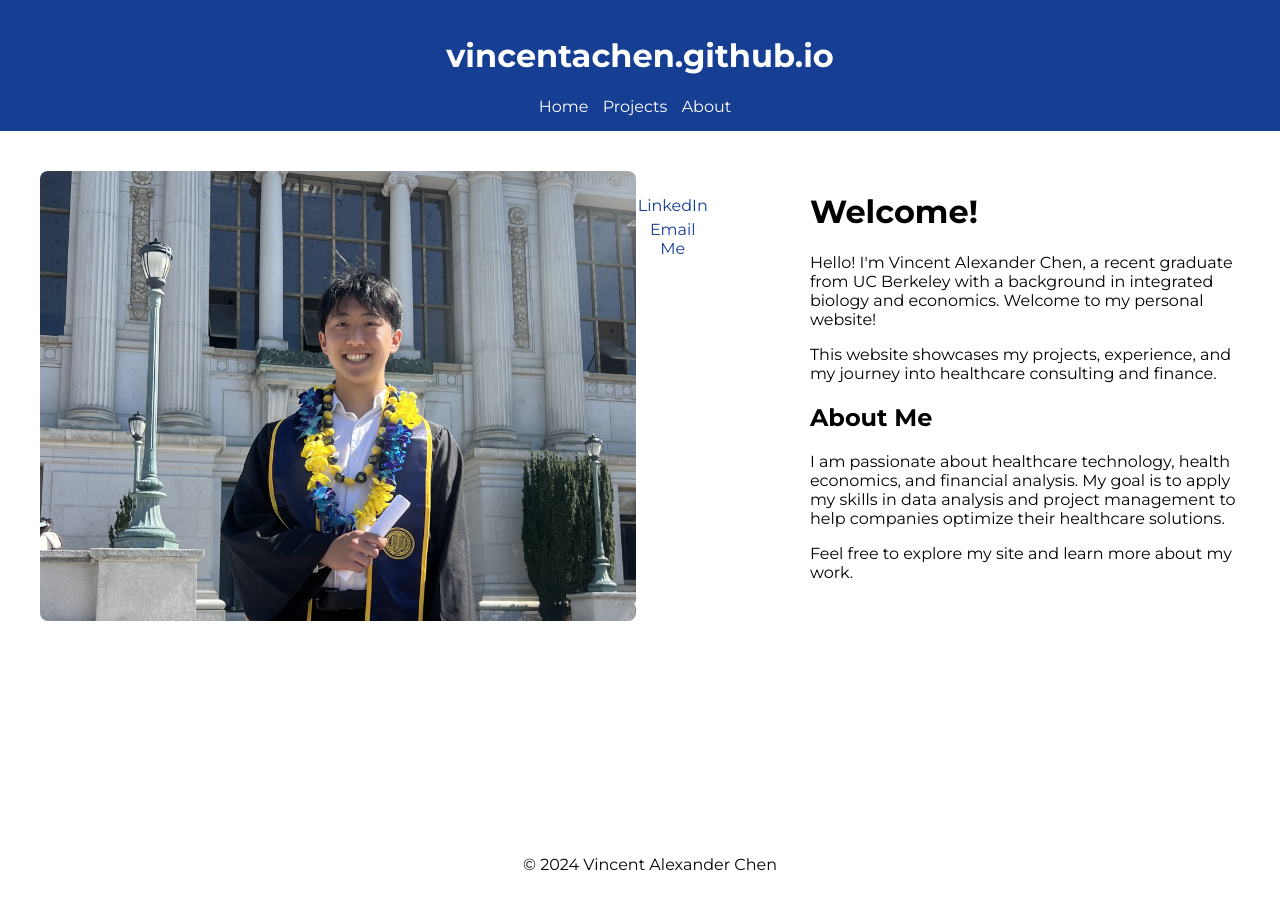
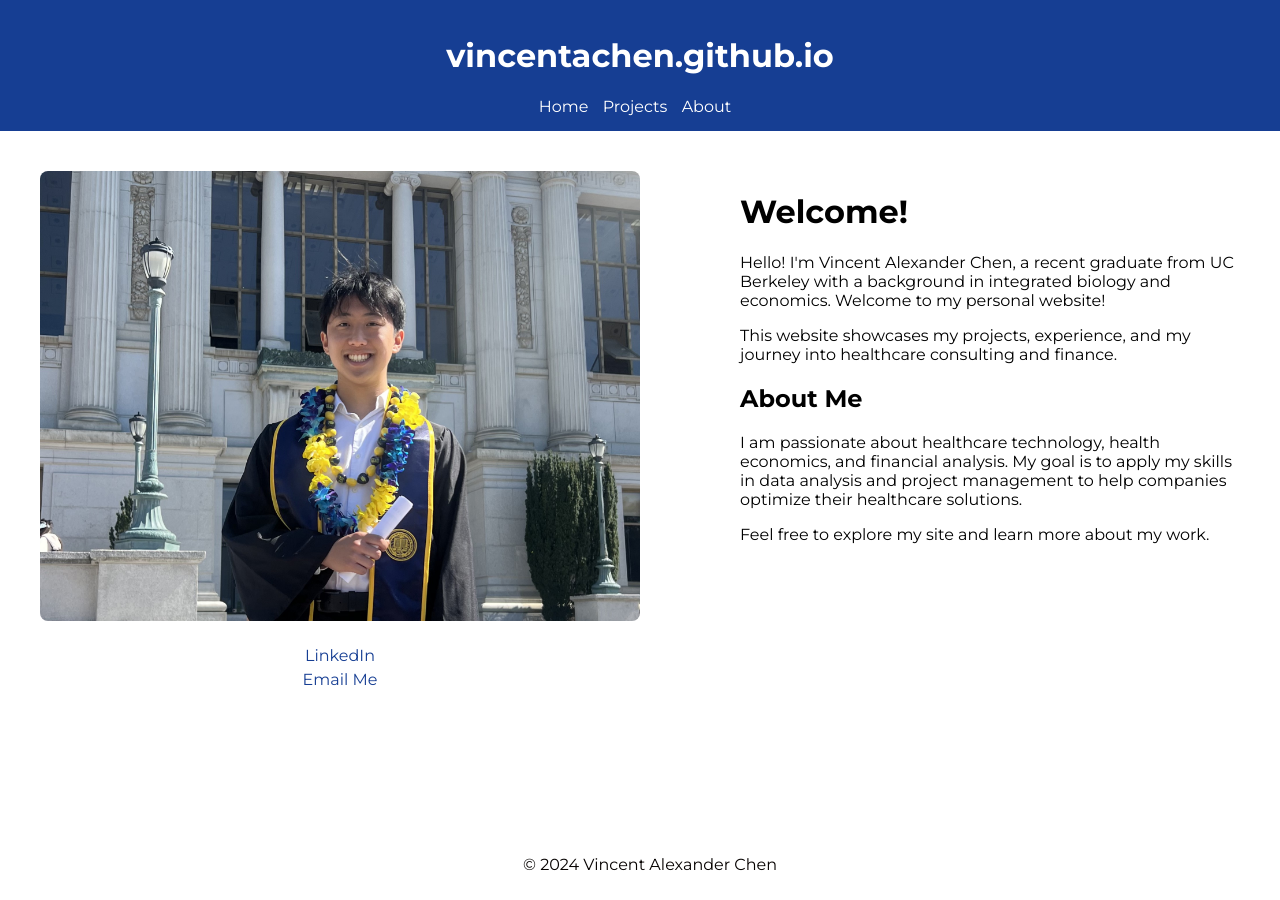
Before and after one commit to vincentachen/vincentachen.github.io, a Jekyll site: the page built from index.md, in a window 1280 px wide. Built offline with Jekyll 4.4.1, drawn with Linux system fonts in a browser that asks for light colours.

Commit message:
Update styles.css

```diff
--- a/assets/css/styles.css
+++ b/assets/css/styles.css
@@ -24,6 +24,8 @@ header {
     flex: 1;
     display: flex;
     justify-content: flex-start; /* Align image to the left within the column */
+    flex-direction: column; /*Make items fall down*/
+    align-items: center;
     padding-right: 50px; /* Space between image and text */
 }
 
```
